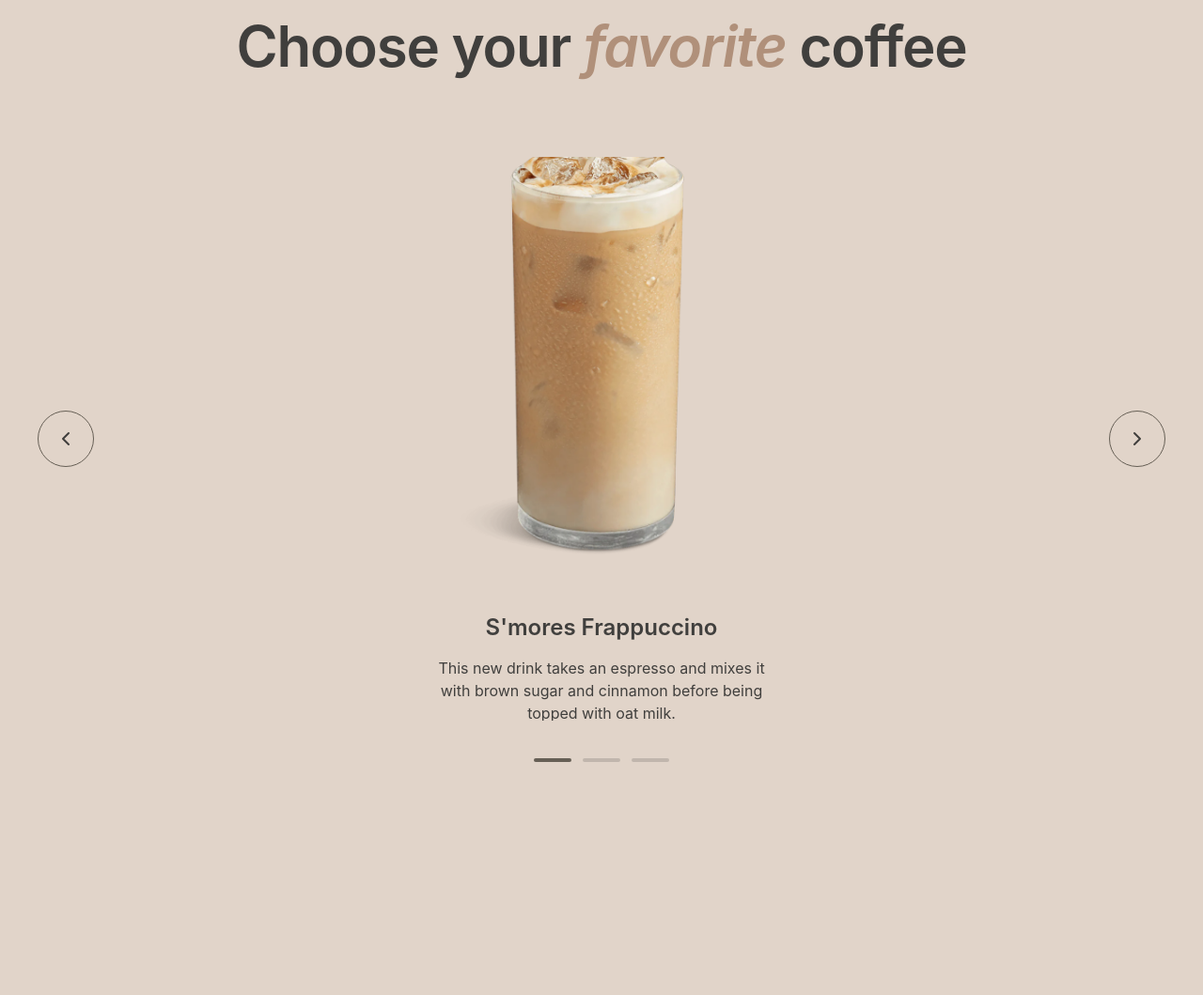
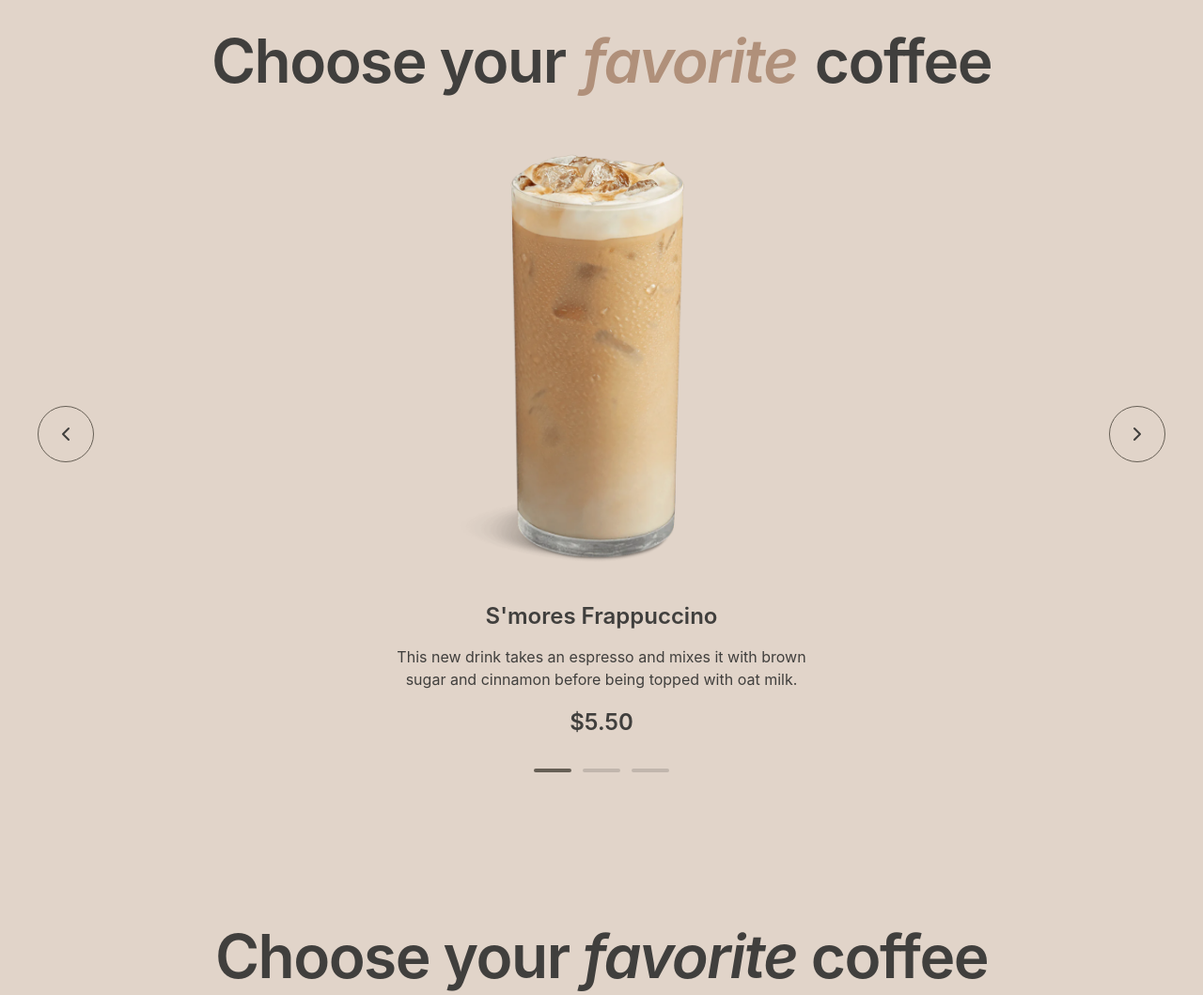
Before and after one commit to muhammadamin1308/Coffee-House, a plain HTML site: page index.html in a window 1280 px wide. Shown: the part 820-1879 px from the top of the page at 94% size. Before the commit the page ends 1671 px from the top, so only its background shows below. Drawn offline with Linux system fonts and the light colour scheme.

Commit message:
feat: update coffee slider styling and functionality; add examples section; improve font styles

```diff
--- a/index.html
+++ b/index.html
@@ -71,8 +71,8 @@
       <section class="hero">
         <div class="hero-content">
           <h1 class="heading-1">
-            <span class="heading-1 accent">Enjoy</span> premium coffee at our charming
-            cafe
+            <span class="heading-1 accent">Enjoy</span> premium coffee at our
+            charming cafe
           </h1>
           <p class="body-medium hero-desc">
             With its inviting atmosphere and delicious coffee options, the
@@ -85,35 +85,56 @@
       </section>
       <section class="favorite-coffee" id="favorite-coffee">
         <div class="slider-container">
-          <h2 class="heading-2">
+          <h2 class="heading-2 favorite-h2">
             Choose your <span class="heading-2 accent">favorite</span> coffee
           </h2>
-
           <div class="slider-wrapper">
             <button class="slider-btn prev-btn" id="prevBtn">
-              <svg width="24" height="24" viewBox="0 0 24 24" fill="none" xmlns="http://www.w3.org/2000/svg">
-                <path d="M15 18L9 12L15 6" stroke="currentColor" stroke-width="2" stroke-linecap="round" stroke-linejoin="round"/>
+              <svg
+                width="24"
+                height="24"
+                viewBox="0 0 24 24"
+                fill="none"
+                xmlns="http://www.w3.org/2000/svg"
+              >
+                <path
+                  d="M15 18L9 12L15 6"
+                  stroke="currentColor"
+                  stroke-width="2"
+                  stroke-linecap="round"
+                  stroke-linejoin="round"
+                />
               </svg>
             </button>
 
             <div class="slider">
               <div class="slide active">
                 <div class="coffee-card">
-                  <img src="assets/main/coffee-slider-1.png" alt="S'mores Frappuccino" class="coffee-image">
+                  <img
+                    src="assets/main/coffee-slider-1.png"
+                    alt="S'mores Frappuccino"
+                    class="coffee-image"
+                  />
                   <h3 class="heading-3 coffee-name">S'mores Frappuccino</h3>
                   <p class="body-medium coffee-description">
-                    This new drink takes an espresso and mixes it with brown sugar and cinnamon before being topped with oat milk.
+                    This new drink takes an espresso and mixes it with brown
+                    sugar and cinnamon before being topped with oat milk.
                   </p>
-                  <span class="coffee-price">$5.50</span>
+                  <p class="coffee-price">$5.50</p>
                 </div>
               </div>
 
               <div class="slide">
                 <div class="coffee-card">
-                  <img src="assets/main/coffee-slider-2.png" alt="Caramel Macchiato" class="coffee-image">
+                  <img
+                    src="assets/main/coffee-slider-2.png"
+                    alt="Caramel Macchiato"
+                    class="coffee-image"
+                  />
                   <h3 class="heading-3 coffee-name">Caramel Macchiato</h3>
                   <p class="body-medium coffee-description">
-                    Espresso shots are combined with vanilla syrup, steamed milk and caramel drizzle.
+                    Espresso shots are combined with vanilla syrup, steamed milk
+                    and caramel drizzle.
                   </p>
                   <span class="coffee-price">$5.00</span>
                 </div>
@@ -121,10 +142,15 @@
 
               <div class="slide">
                 <div class="coffee-card">
-                  <img src="assets/main/coffee-slider-3.png" alt="Ice Coffee" class="coffee-image">
+                  <img
+                    src="assets/main/coffee-slider-3.png"
+                    alt="Ice Coffee"
+                    class="coffee-image"
+                  />
                   <h3 class="heading-3 coffee-name">Ice Coffee</h3>
                   <p class="body-medium coffee-description">
-                    A refreshing blend of our signature espresso roast served over ice.
+                    A refreshing blend of our signature espresso roast served
+                    over ice.
                   </p>
                   <span class="coffee-price">$4.50</span>
                 </div>
@@ -132,8 +158,20 @@
             </div>
 
             <button class="slider-btn next-btn" id="nextBtn">
-              <svg width="24" height="24" viewBox="0 0 24 24" fill="none" xmlns="http://www.w3.org/2000/svg">
-                <path d="M9 18L15 12L9 6" stroke="currentColor" stroke-width="2" stroke-linecap="round" stroke-linejoin="round"/>
+              <svg
+                width="24"
+                height="24"
+                viewBox="0 0 24 24"
+                fill="none"
+                xmlns="http://www.w3.org/2000/svg"
+              >
+                <path
+                  d="M9 18L15 12L9 6"
+                  stroke="currentColor"
+                  stroke-width="2"
+                  stroke-linecap="round"
+                  stroke-linejoin="round"
+                />
               </svg>
             </button>
           </div>
@@ -145,6 +183,11 @@
           </div>
         </div>
       </section>
+      <section class="examples">
+        <h2 class="heading-2 favorite-h2">
+          Choose your <span class="heading-2 accent">favorite</span> coffee
+        </h2>
+      </section>
     </main>
     <footer></footer>
 
--- a/script/main.js
+++ b/script/main.js
@@ -68,7 +68,7 @@ class CoffeeSlider {
   autoPlay() {
     setInterval(() => {
       this.nextSlide();
-    }, 50000); // Change slide every 5 seconds
+    }, 5000000); // Change slide every 5 seconds
   }
 }
 
--- /dev/null
+++ b/styles/fonts.css
@@ -0,0 +1,97 @@
+:root {
+  /* Text */
+  --text-dark: #403f3d;
+  --text-accent: #b0907a;
+  --text-light: #e1d4c9;
+
+  /* Background */
+  --bg-body: #e1d4c9;
+  --bg-container: #665f55;
+  --bg-backdrop: rgba(64, 63, 61, 0.8);
+
+  /* Border */
+  --border-light: #c1b6ad;
+  --border-dark: #665f55;
+}
+
+@import url("https://fonts.googleapis.com/css2?family=Inter:wght@300;400;500;600;700&display=swap");
+
+* {
+  box-sizing: border-box;
+}
+
+h1,
+.heading-1 {
+  font-family: "Inter", sans-serif;
+  font-size: 72px;
+  font-weight: 600;
+  line-height: 105%;
+  color: var(--text-dark);
+}
+
+h1.accent,
+.heading-1.accent {
+  font-style: italic;
+}
+
+h2,
+.heading-2 {
+  font-family: "Inter", sans-serif;
+  font-size: 60px;
+  font-weight: 600;
+  line-height: 125%;
+  letter-spacing: -0.02em;
+}
+
+h2.accent,
+.heading-2.accent {
+  font-style: italic;
+}
+
+h3,
+.heading-3 {
+  font-family: "Inter", sans-serif;
+  font-size: 24px;
+  font-weight: 600;
+  line-height: 125%;
+  letter-spacing: 0;
+}
+
+p,
+.body-medium {
+  font-family: "Inter", sans-serif;
+  font-size: 16px;
+  font-weight: 400;
+  line-height: 150%;
+  letter-spacing: 0;
+}
+
+.caption {
+  font-size: 10px;
+  font-weight: 600;
+  line-height: 140%;
+}
+
+.text-action {
+  font-size: 16px;
+  font-weight: 600;
+  line-height: 150%;
+}
+
+.burger-link{
+  font-size: 32px;
+  font-weight: 600;
+  line-height: 125%;
+}
+
+.text-light {
+  color: var(--text-light);
+}
+
+.text-accent {
+  color: var(--text-accent);
+}
+
+.text-dark {
+  color: var(--text-dark);
+}
--- a/styles/main.css
+++ b/styles/main.css
@@ -14,7 +14,7 @@
   --border-dark: #665f55;
 }
 
-@import url('https://fonts.googleapis.com/css2?family=Inter:ital,opsz,wght@0,14..32,100..900;1,14..32,100..900&display=swap');
+@import url("https://fonts.googleapis.com/css2?family=Inter:ital,opsz,wght@0,14..32,100..900;1,14..32,100..900&display=swap");
 
 * {
   box-sizing: border-box;
@@ -38,10 +38,10 @@
 h2,
 .heading-2 {
   font-family: "Inter", sans-serif;
-  font-size: 60px;
+  font-size: 64px;
   font-weight: 600;
-  line-height: 125%;
-  letter-spacing: -0.02em;
+  line-height: 100%;
+  letter-spacing: -0.024em;
 }
 
 h2.accent,
@@ -80,7 +80,7 @@ p,
   line-height: 150%;
 }
 
-.burger-link{
+.burger-link {
   font-size: 32px;
   font-weight: 600;
   line-height: 125%;
@@ -107,13 +107,13 @@ nav {
   display: flex;
   justify-content: space-between;
   align-items: center;
-  padding: .3rem 0;
+  padding: 0.3rem 0;
   max-width: 100%;
   margin: 0 auto;
   z-index: 1000;
 }
 
-.logo-img{
+.logo-img {
   width: 100px;
   height: 60px;
 }
@@ -155,7 +155,7 @@ nav {
   flex-shrink: 0;
 }
 /* HERO */
-.hero{
+.hero {
   border-radius: 2.5rem;
   width: 100%;
   height: 645px;
@@ -173,7 +173,6 @@ nav {
   max-width: 530px;
   z-index: 2;
 }
-
 
 .hero-desc {
   margin: 40px 0;
@@ -199,19 +198,20 @@ nav {
   transform: translateY(-2px);
 }
 
-/* FAVORITE COFFEE SLIDER */
+/* FAVORITE COFFEE */
 .favorite-coffee {
-  padding: 40px 0;
+  padding-top: 100px;
   text-align: center;
 }
 
 .slider-container {
+  height: 800px;
   margin: 0 auto;
 }
 
 .favorite-coffee .heading-2 {
   color: var(--text-dark);
-  margin-bottom: 80px;
+  margin: 10px 4px 20px;
 }
 
 .favorite-coffee .heading-2.accent {
@@ -223,21 +223,19 @@ nav {
   display: flex;
   align-items: center;
   justify-content: space-between;
-  gap: 40px;
-  margin-bottom: 40px;
 }
 
 .slider {
   width: 480px;
-  height: 600px;
+  height: 690px;
   overflow: hidden;
   position: relative;
 }
 
 .slide {
   position: absolute;
-  width: 100%;
   height: 100%;
+  margin: 0 auto;
   opacity: 0;
   transform: translateX(100%);
   transition: all 0.5s ease-in-out;
@@ -264,7 +262,6 @@ nav {
   width: 480px;
   height: 480px;
   object-fit: cover;
-  margin-bottom: 20px;
 }
 
 .coffee-name {
@@ -274,11 +271,9 @@ nav {
 }
 
 .coffee-description {
-  color: var(--text-dark);
   text-align: center;
-  max-width: 360px;
+  max-width: 480px;
   margin-bottom: 16px;
-  line-height: 150%;
 }
 
 .coffee-price {
@@ -316,6 +311,7 @@ nav {
   display: flex;
   justify-content: center;
   gap: 12px;
+  padding-top: 11px;
 }
 
 .dot {
@@ -330,3 +326,10 @@ nav {
 .dot.active {
   background-color: var(--border-dark);
 }
+
+/* Examples section */
+
+.examples {
+  padding-top: 100px;
+  text-align: center;
+}
```
